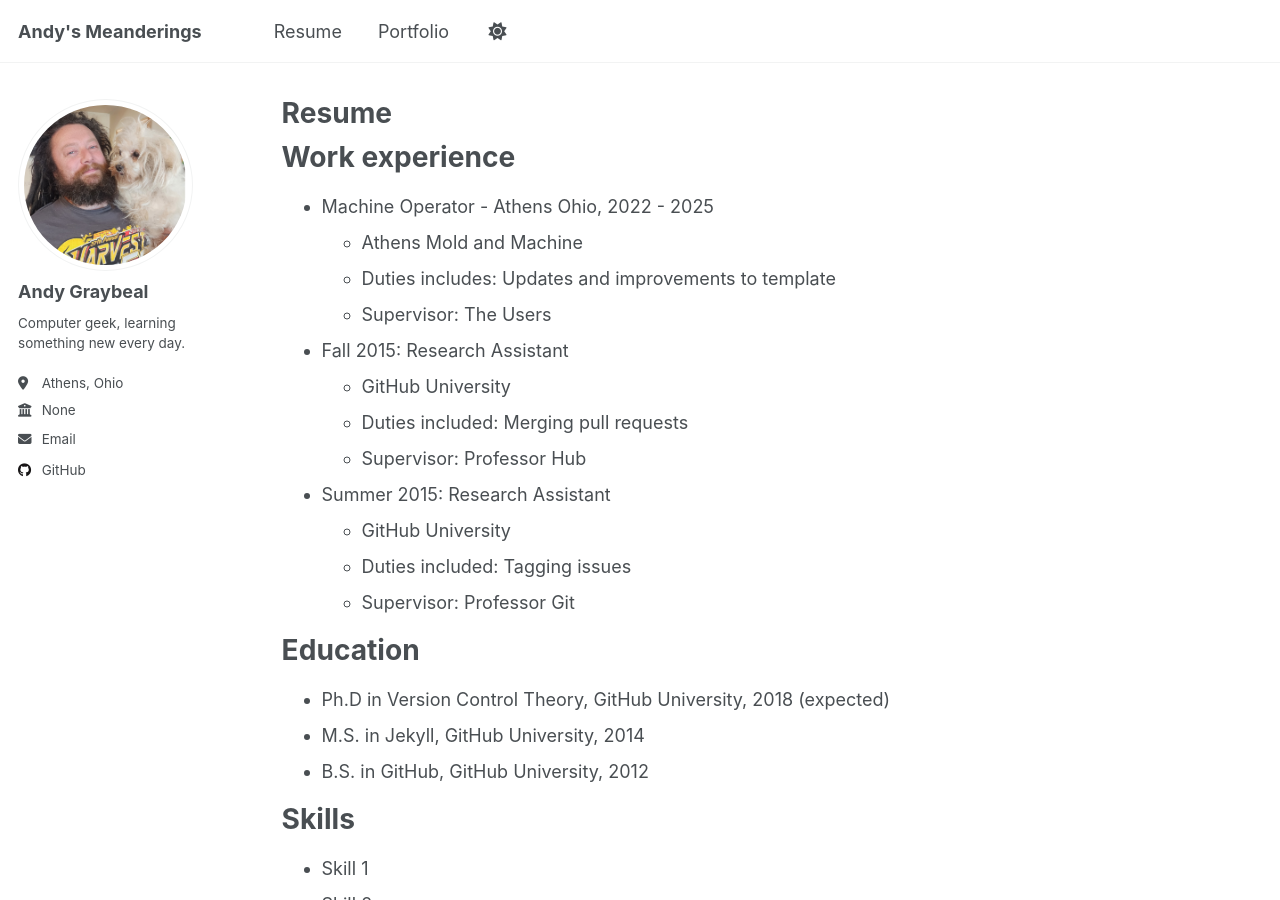
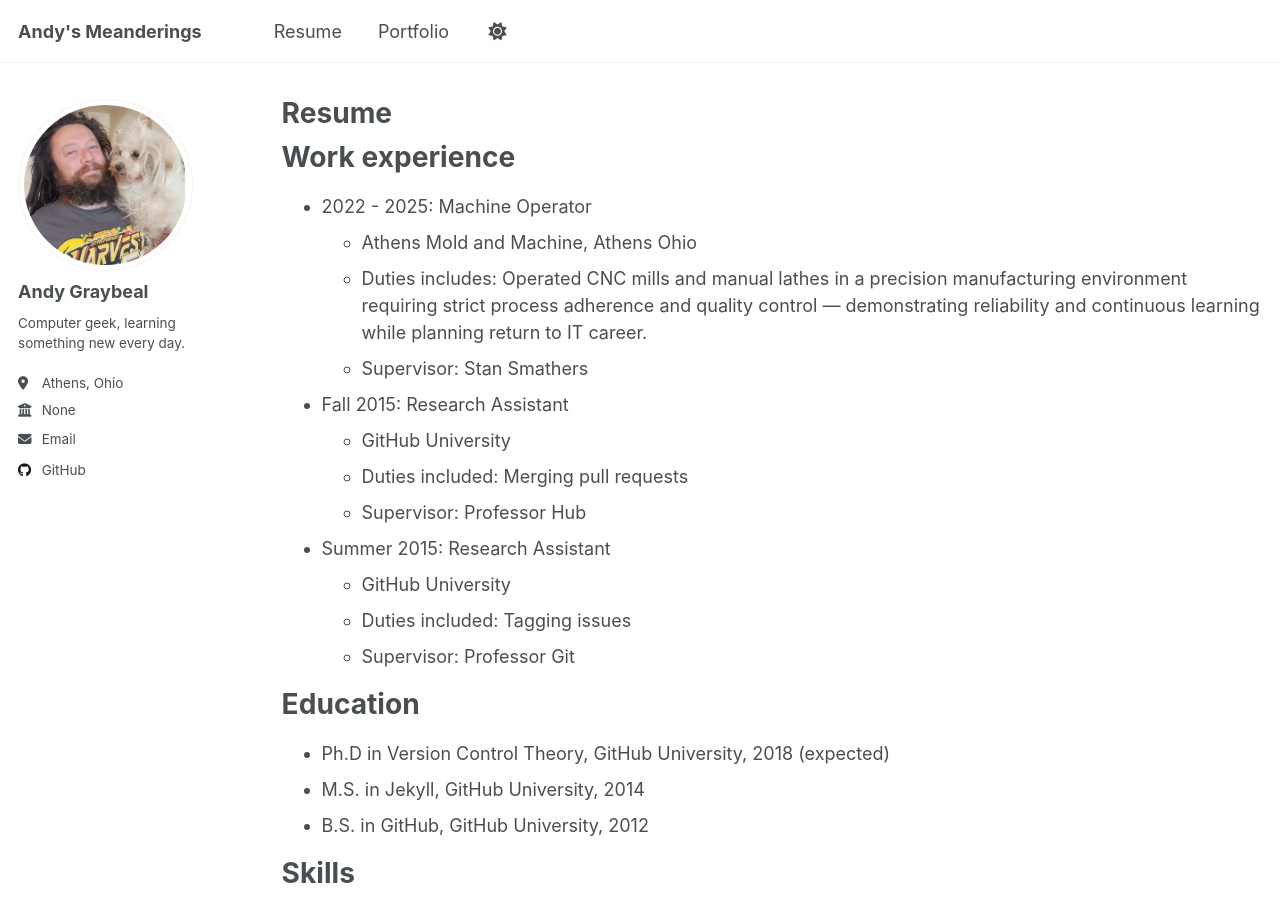
Before and after one commit to andy-graybeal/andy-graybeal.github.io, a Jekyll site: the page built from _pages/resume.md, in a window 1280 px wide and 900 px high. Built offline with Jekyll 4.4.1, drawn with Linux system fonts in a browser that asks for light colours; a script that is not in the unit is left out.

Commit message:
Update resume.md

```diff
--- a/_pages/resume.md
+++ b/_pages/resume.md
@@ -12,10 +12,10 @@ redirect_from:
 
 Work experience
 ======
-* Machine Operator - Athens Ohio, 2022 - 2025
-  * Athens Mold and Machine
-  * Duties includes: Updates and improvements to template
-  * Supervisor: The Users
+* 2022 - 2025: Machine Operator
+  * Athens Mold and Machine, Athens Ohio
+  * Duties includes: Operated CNC mills and manual lathes in a precision manufacturing environment requiring strict process adherence and quality control — demonstrating reliability and continuous learning while planning return to IT career.
+  * Supervisor: Stan Smathers
 
 * Fall 2015: Research Assistant
   * GitHub University
```
